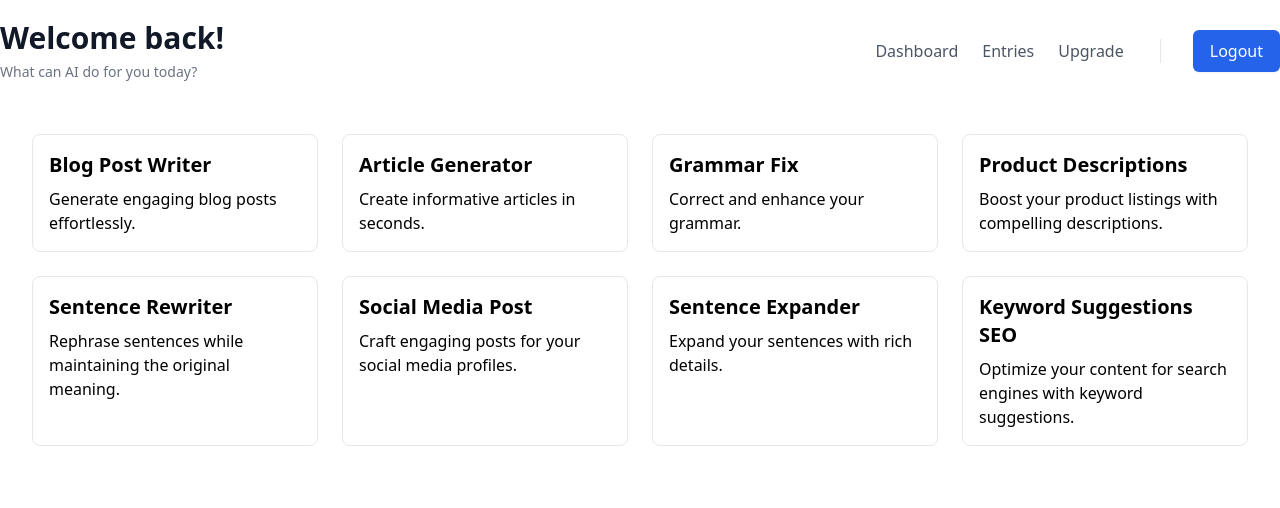
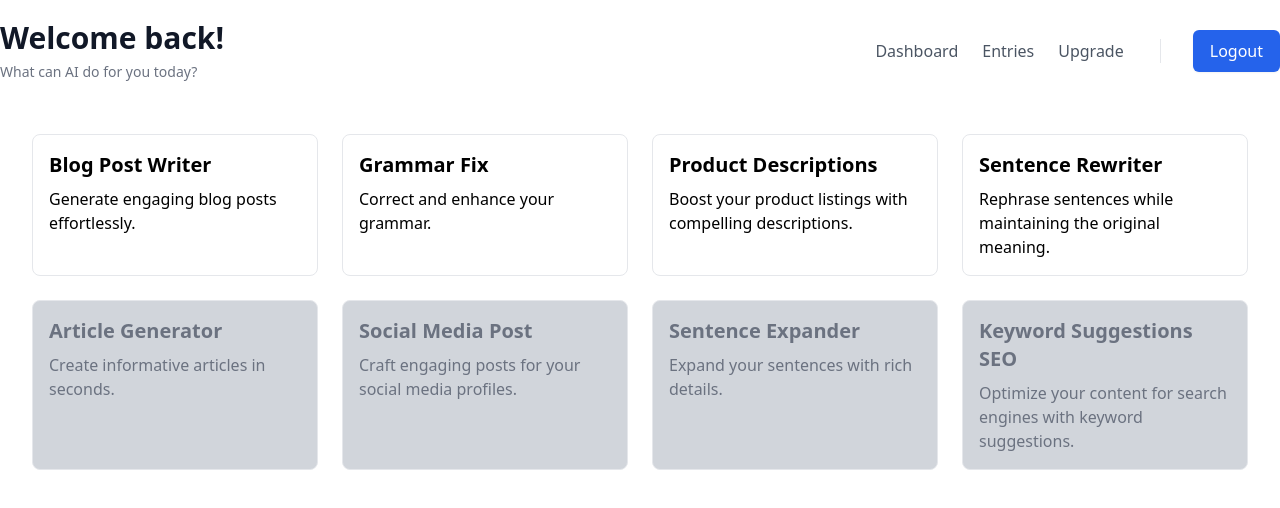
Before and after one commit to RobLam22/money-machine, a React (Vite) app: page /dashboard in a window 1280 px wide. Shown: the top 508 px of the page. Built offline with nearby package versions, Linux system fonts and the light colour scheme; no server answers; the database is empty; sample sign-in values are in the browser's storage; what tailwindcss-rtl would draw is missing.

Commit message:
conditional rendering

```diff
--- a/src/screens/Dashboard.jsx
+++ b/src/screens/Dashboard.jsx
@@ -1,8 +1,35 @@
+import { useState, useEffect } from "react";
 import { useNavigate } from "react-router-dom";
 import { ToastContainer, toast } from "react-toastify";
+import { query, where, getDocs } from "firebase/firestore";
+import { db, auth } from "../firebase";
+import "firebase/auth";
+import { collection } from "firebase/firestore";
 
 export default function Dashboard() {
   const navigate = useNavigate();
+  const statusCollectionRef = collection(db, "status");
+  const [isSubscribed, setIsSubscribed] = useState(false);
+  const user = auth.currentUser;
+
+  useEffect(() => {
+    if (user) {
+      const q = query(statusCollectionRef, where("id", "==", user.uid));
+
+      const fetchData = async () => {
+        const querySnapshot = await getDocs(q);
+        if (!querySnapshot.empty) {
+          const data = querySnapshot.docs[0].data();
+          console.log("Fetched document data:", data);
+          setIsSubscribed(data.subscribed);
+        } else {
+          console.log("No matching document for user:", user.uid);
+          setIsSubscribed(false);
+        }
+      };
+      fetchData();
+    }
+  }, [user]);
 
   return (
     <>
@@ -13,14 +40,6 @@ export default function Dashboard() {
         >
           <h2 className="text-xl font-bold mb-2">Blog Post Writer</h2>
           <p>Generate engaging blog posts effortlessly.</p>
-        </div>
-
-        <div
-          onClick={() => navigate("/article-generator")}
-          className="cursor-pointer border rounded-lg p-4 hover:bg-blue-600 hover:text-white transition ease-in-out duration-150"
-        >
-          <h2 className="text-xl font-bold mb-2">Article Generator</h2>
-          <p>Create informative articles in seconds.</p>
         </div>
 
         <div
@@ -48,26 +67,87 @@ export default function Dashboard() {
         </div>
 
         <div
-          onClick={() => navigate("/social-media-post")}
-          className="cursor-pointer border rounded-lg p-4 hover:bg-blue-600 hover:text-white transition ease-in-out duration-150"
+          onClick={isSubscribed ? () => navigate("/article-generator") : null}
+          className={`cursor-pointer border rounded-lg p-4 ${
+            isSubscribed
+              ? "hover:bg-blue-600 hover:text-white transition ease-in-out duration-150"
+              : "bg-gray-300 cursor-not-allowed"
+          }`}
+          title={isSubscribed ? "" : "You need to upgrade to use this tool."}
         >
-          <h2 className="text-xl font-bold mb-2">Social Media Post</h2>
-          <p>Craft engaging posts for your social media profiles.</p>
+          <h2
+            className={`text-xl font-bold mb-2 ${
+              isSubscribed ? "" : "text-gray-500"
+            }`}
+          >
+            Article Generator
+          </h2>
+          <p className={`${isSubscribed ? "" : "text-gray-500"}`}>
+            Create informative articles in seconds.
+          </p>
         </div>
 
         <div
-          onClick={() => navigate("/sentence-expander")}
-          className="cursor-pointer border rounded-lg p-4 hover:bg-blue-600 hover:text-white transition ease-in-out duration-150"
+          onClick={isSubscribed ? () => navigate("/social-media-post") : null}
+          className={`cursor-pointer border rounded-lg p-4 ${
+            isSubscribed
+              ? "hover:bg-blue-600 hover:text-white transition ease-in-out duration-150"
+              : "bg-gray-300 cursor-not-allowed"
+          }`}
+          title={isSubscribed ? "" : "You need to upgrade to use this tool."}
         >
-          <h2 className="text-xl font-bold mb-2">Sentence Expander</h2>
-          <p>Expand your sentences with rich details.</p>
+          <h2
+            className={`text-xl font-bold mb-2 ${
+              isSubscribed ? "" : "text-gray-500"
+            }`}
+          >
+            Social Media Post
+          </h2>
+          <p className={`${isSubscribed ? "" : "text-gray-500"}`}>
+            Craft engaging posts for your social media profiles.
+          </p>
         </div>
+
         <div
-          onClick={() => navigate("/keyword-suggestions-seo")}
-          className="cursor-pointer border rounded-lg p-4 hover:bg-blue-600 hover:text-white transition ease-in-out duration-150"
+          onClick={isSubscribed ? () => navigate("/sentence-expander") : null}
+          className={`cursor-pointer border rounded-lg p-4 ${
+            isSubscribed
+              ? "hover:bg-blue-600 hover:text-white transition ease-in-out duration-150"
+              : "bg-gray-300 cursor-not-allowed"
+          }`}
+          title={isSubscribed ? "" : "You need to upgrade to use this tool."}
         >
-          <h2 className="text-xl font-bold mb-2">Keyword Suggestions SEO</h2>
-          <p>
+          <h2
+            className={`text-xl font-bold mb-2 ${
+              isSubscribed ? "" : "text-gray-500"
+            }`}
+          >
+            Sentence Expander
+          </h2>
+          <p className={`${isSubscribed ? "" : "text-gray-500"}`}>
+            Expand your sentences with rich details.
+          </p>
+        </div>
+
+        <div
+          onClick={
+            isSubscribed ? () => navigate("/keyword-suggestions-seo") : null
+          }
+          className={`cursor-pointer border rounded-lg p-4 ${
+            isSubscribed
+              ? "hover:bg-blue-600 hover:text-white transition ease-in-out duration-150"
+              : "bg-gray-300 cursor-not-allowed"
+          }`}
+          title={isSubscribed ? "" : "You need to upgrade to use this tool."}
+        >
+          <h2
+            className={`text-xl font-bold mb-2 ${
+              isSubscribed ? "" : "text-gray-500"
+            }`}
+          >
+            Keyword Suggestions SEO
+          </h2>
+          <p className={`${isSubscribed ? "" : "text-gray-500"}`}>
             Optimize your content for search engines with keyword suggestions.
           </p>
         </div>
```
